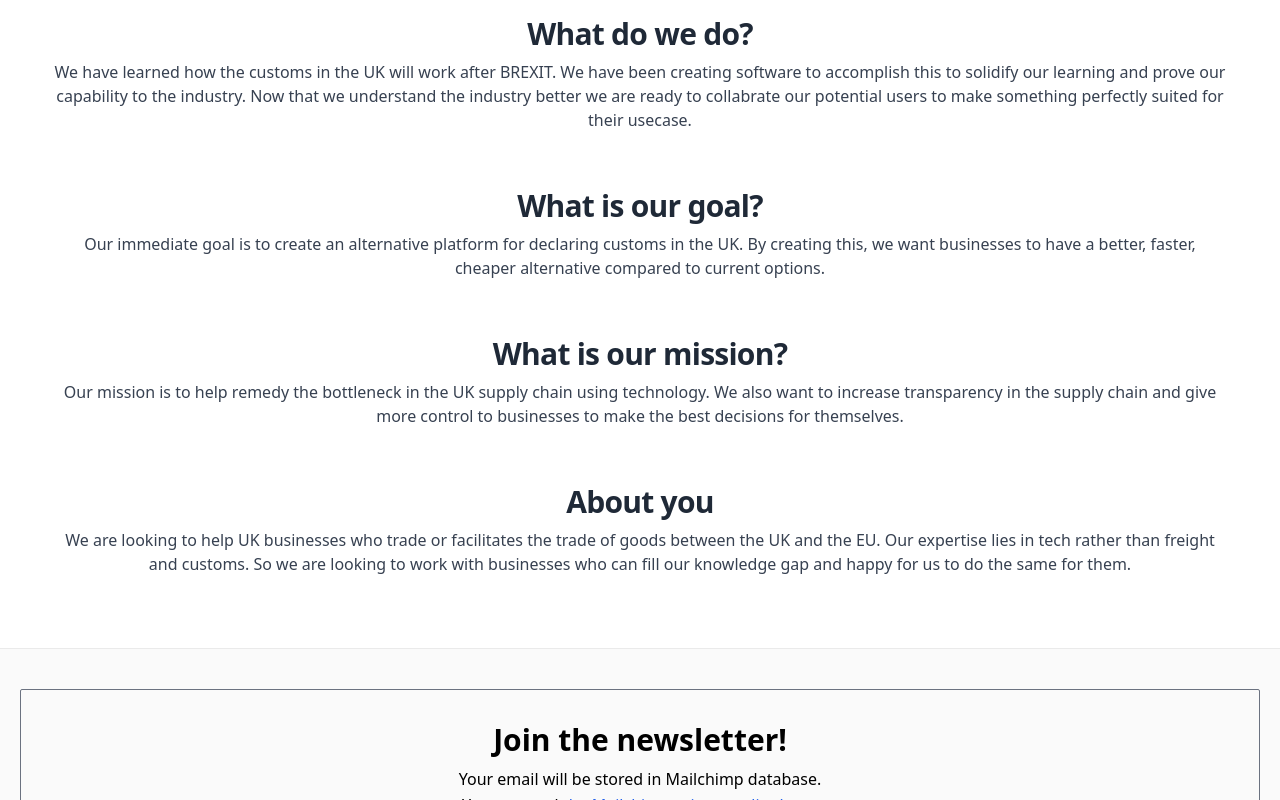
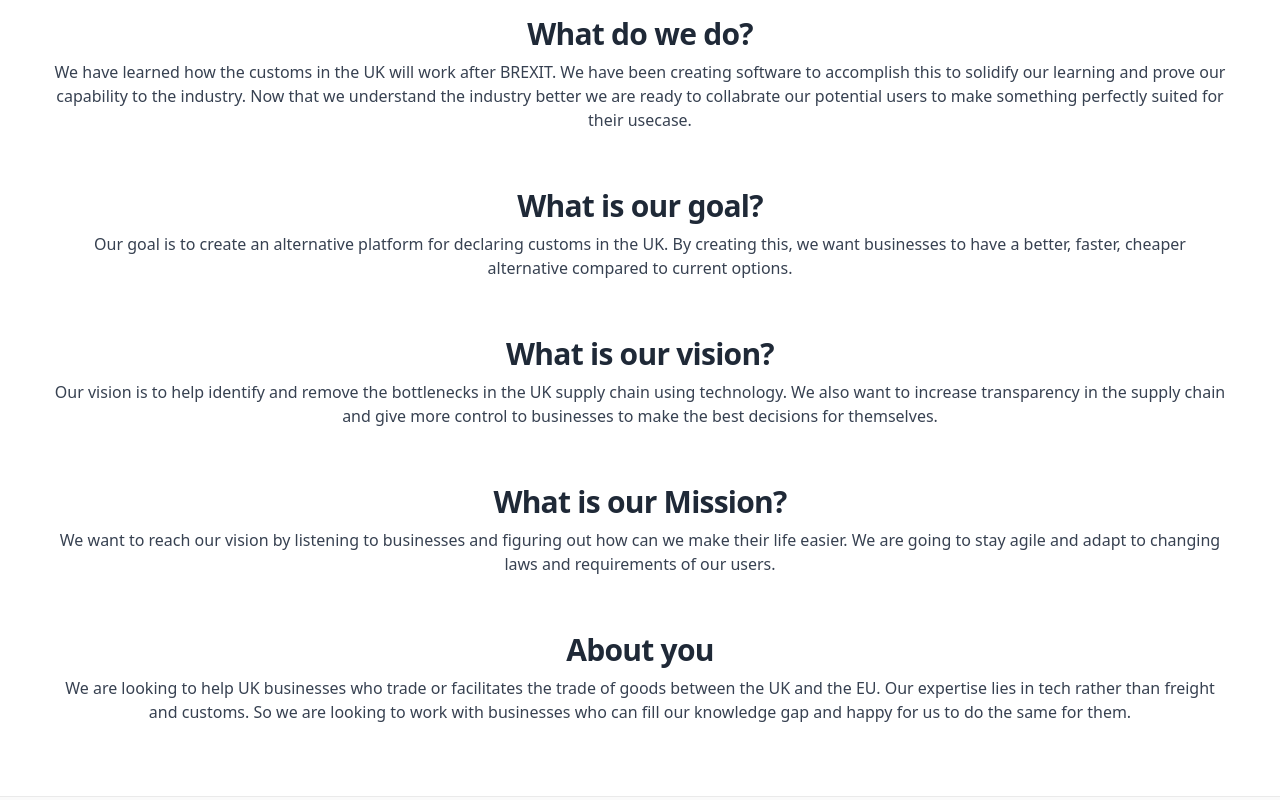
Before and after one commit to WaterlessPiano2/marketing, a Next.js app: page /about in a window 1280 px wide. Shown: the part 627-1427 px from the top of the page. Built offline with nearby package versions, Linux system fonts and the light colour scheme.

Commit message:
Mission vision swapped

```diff
--- a/pages/about.tsx
+++ b/pages/about.tsx
@@ -69,7 +69,7 @@ const About = () => {
                     What is our goal?
                   </h1>
                   <p className="mt-2 text-base text-gray-700">
-                    Our immediate goal is to create an alternative platform for
+                    Our goal is to create an alternative platform for
                     declaring customs in the UK. By creating this, we want
                     businesses to have a better, faster, cheaper alternative
                     compared to current options.
@@ -77,13 +77,25 @@ const About = () => {
                 </div>
                 <div className="py-6">
                   <h1 className="mt-2 text-2xl leading-8 font-extrabold tracking-tight text-gray-800 sm:text-3xl">
-                    What is our mission?
+                    What is our vision?
                   </h1>
                   <p className="mt-2 text-base text-gray-700">
-                    Our mission is to help remedy the bottleneck in the UK
-                    supply chain using technology. We also want to increase
-                    transparency in the supply chain and give more control to
-                    businesses to make the best decisions for themselves.
+                    Our vision is to help identify and remove the bottlenecks in
+                    the UK supply chain using technology. We also want to
+                    increase transparency in the supply chain and give more
+                    control to businesses to make the best decisions for
+                    themselves.
+                  </p>
+                </div>
+                <div className="py-6">
+                  <h1 className="mt-2 text-2xl leading-8 font-extrabold tracking-tight text-gray-800 sm:text-3xl">
+                    What is our Mission?
+                  </h1>
+                  <p className="mt-2 text-base text-gray-700">
+                    We want to reach our vision by listening to businesses and
+                    figuring out how can we make their life easier. We are going
+                    to stay agile and adapt to changing laws and requirements of
+                    our users.
                   </p>
                 </div>
                 <div className="py-6">
```
